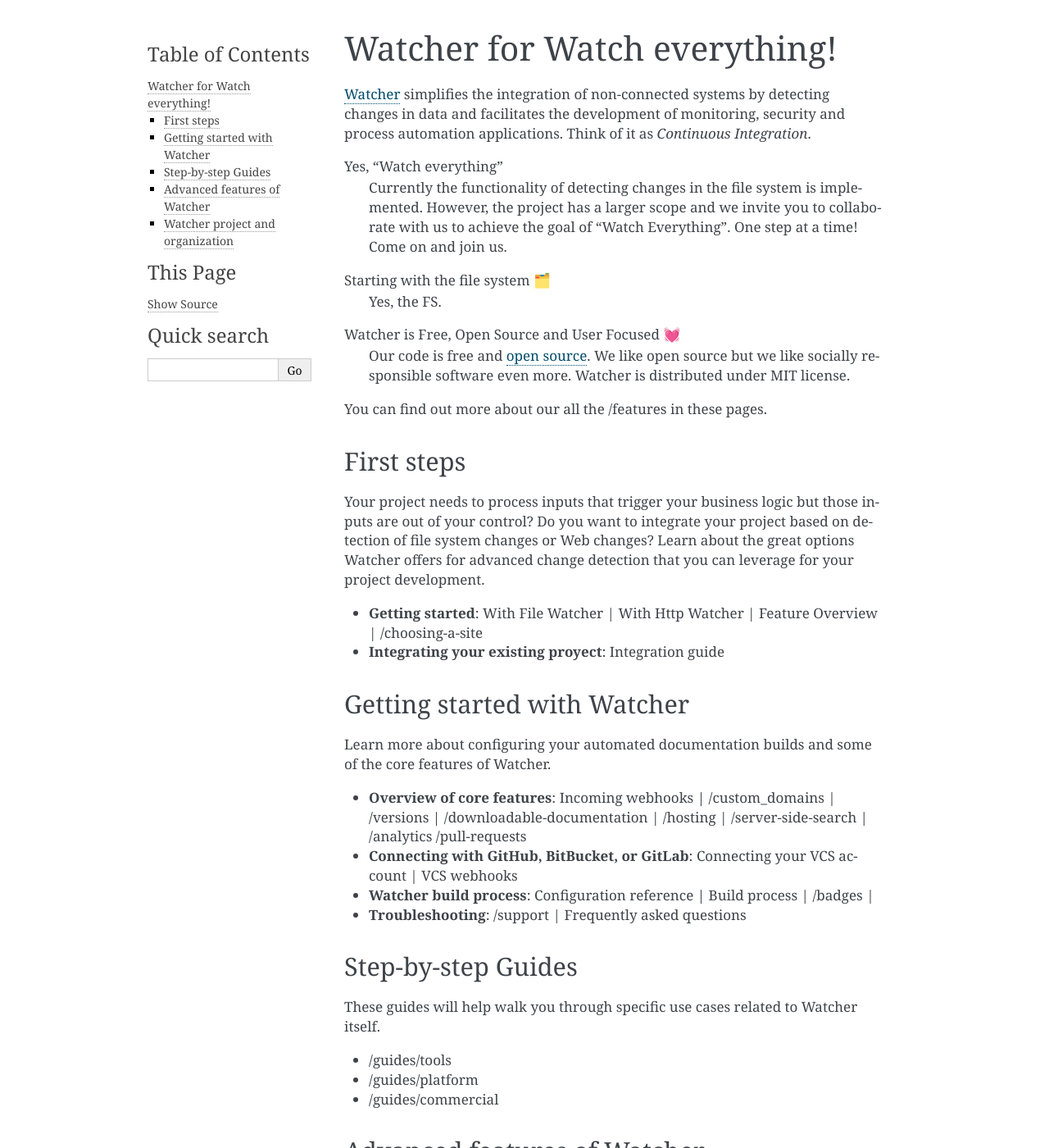
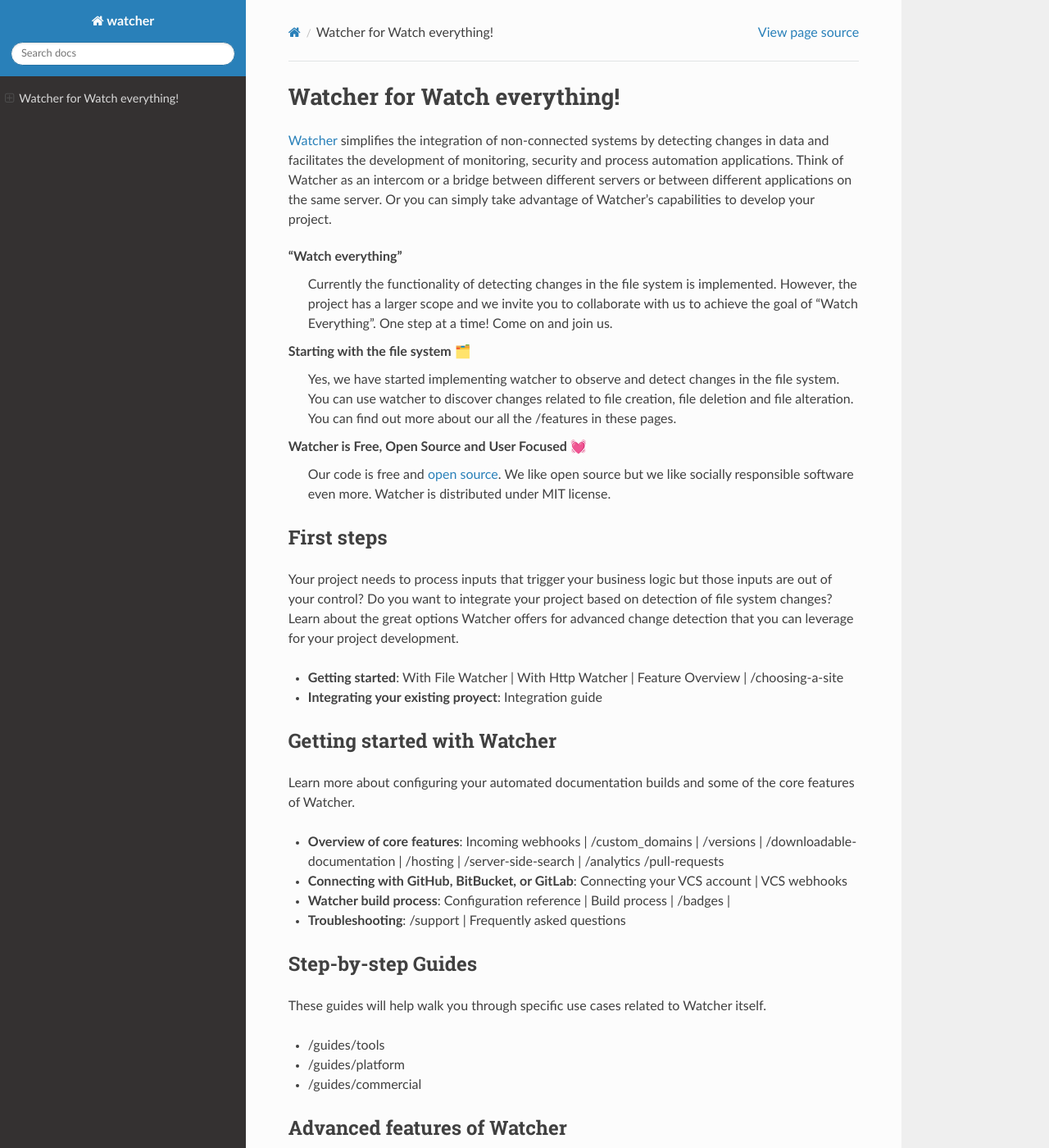
Before and after one commit to racherb/watcher, a Sphinx documentation site: the page built from docs/source/index.rst, in a window 1280 px wide and 1400 px high. Shown: the whole window at 82% size. Built offline with Sphinx 7.4.7 and the Read the Docs theme 2.0.0, drawn with Linux system fonts in a browser that asks for light colours; pages that are not in the unit, such as notebooks, are missing from menus; some of the changed text lies outside the part shown.

Commit message:
Change Sphinx template
Change Sphinx template

```diff
--- a/docs/source/conf.py
+++ b/docs/source/conf.py
@@ -24,6 +24,7 @@
 # The full version, including alpha/beta/rc tags
 release = '0.2.0'
 
+import sphinx_rtd_theme
 
 # -- General configuration ---------------------------------------------------
 
@@ -31,6 +32,7 @@
 # extensions coming with Sphinx (named 'sphinx.ext.*') or your custom
 # ones.
 extensions = [
+    "sphinx_rtd_theme"
 ]
 
 # Add any paths that contain templates here, relative to this directory.
@@ -41,13 +43,12 @@
 # This pattern also affects html_static_path and html_extra_path.
 exclude_patterns = []
 
-
 # -- Options for HTML output -------------------------------------------------
 
 # The theme to use for HTML and HTML Help pages.  See the documentation for
 # a list of builtin themes.
 #
-html_theme = 'alabaster'
+html_theme = "sphinx_rtd_theme"
 
 # Add any paths that contain custom static files (such as style sheets) here,
 # relative to this directory. They are copied after the builtin static files,
--- a/docs/source/index.rst
+++ b/docs/source/index.rst
@@ -7,16 +7,20 @@
 `Watcher`_ simplifies the integration of non-connected systems
 by detecting changes in data and facilitates the development of monitoring,
 security and process automation applications.
-Think of it as *Continuous Integration*.
+Think of Watcher as an intercom or a bridge between different servers or between different
+applications on the same server. Or you can simply take advantage of Watcher's capabilities
+to develop your project.
 
-Yes, "Watch everything"
+"Watch everything"
     Currently the functionality of detecting changes in the file system is implemented.
     However, the project has a larger scope and we invite you to collaborate with us
     to achieve the goal of "Watch Everything".
     One step at a time! Come on and join us.
 
 Starting with the file system 🗂️
-    Yes, the FS.
+    Yes, we have started implementing watcher to observe and detect changes in the file system.
+    You can use watcher to discover changes related to file creation, file deletion and
+    file alteration. You can find out more about our all the :doc:`/features` in these pages.
 
 Watcher is Free, Open Source and User Focused 💓
     Our code is free and `open source <https://github.com/racherb/watcher>`_.
@@ -25,15 +29,12 @@
 
 .. _Watcher: https://watcher.readthedocs.io/en/latest/
 
-You can find out more about our all the :doc:`/features` in these pages.
-
 First steps
 -----------
 
 Your project needs to process inputs that trigger your business logic
 but those inputs are out of your control?
-Do you want to integrate your project based on detection of file system changes
-or Web changes?
+Do you want to integrate your project based on detection of file system changes?
 Learn about the great options Watcher offers for advanced change
 detection that you can leverage for your project development.
 
```
Also changed, not shown: README.md (+3 -3 lines).
